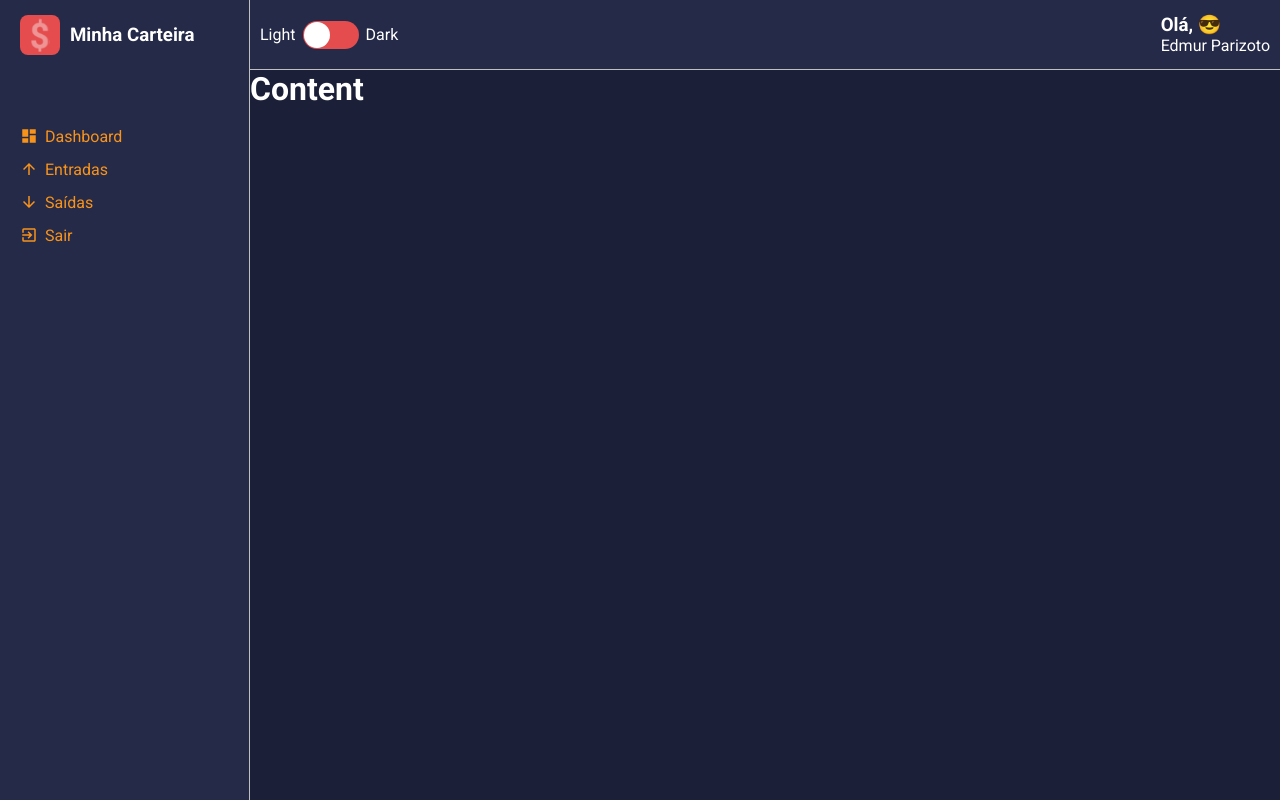
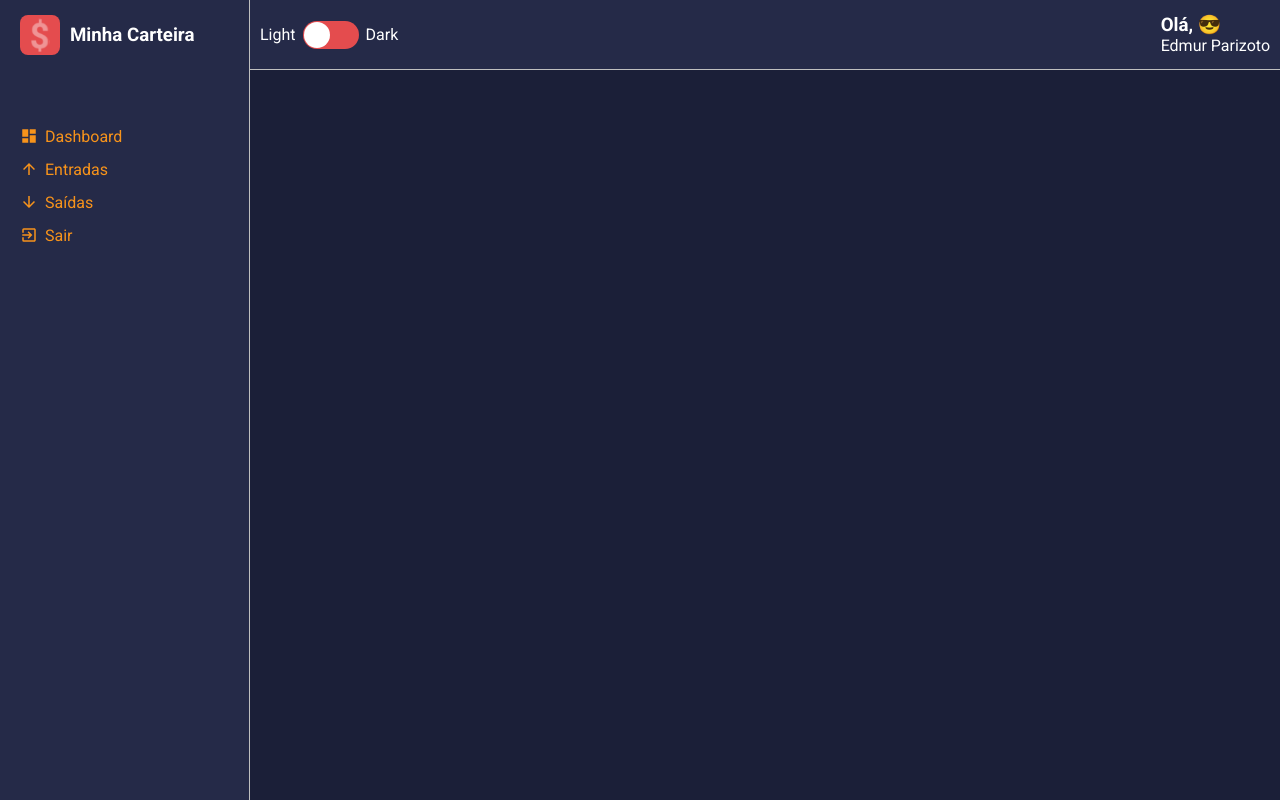
Before and after one commit to edmurneves/carteira-digital, a React (Create React App) app: page / in a window 1280 px wide. Built offline with nearby package versions, Linux system fonts and the light colour scheme.

Commit message:
Feat: Adicionado o children ao comp. Container

```diff
--- a/src/components/Content/index.tsx
+++ b/src/components/Content/index.tsx
@@ -1,10 +1,14 @@
 import React from 'react';
 import { Container } from './styles';
 
-const Content: React.FC = () => {
+interface ChildrenProps {
+    children: React.ReactNode;
+  }
+
+const Content: React.FC<ChildrenProps> = ({ children }) => {
     return (
         <Container>
-            <h1>Content</h1>
+            {children}
         </Container>
     );
 }
```
